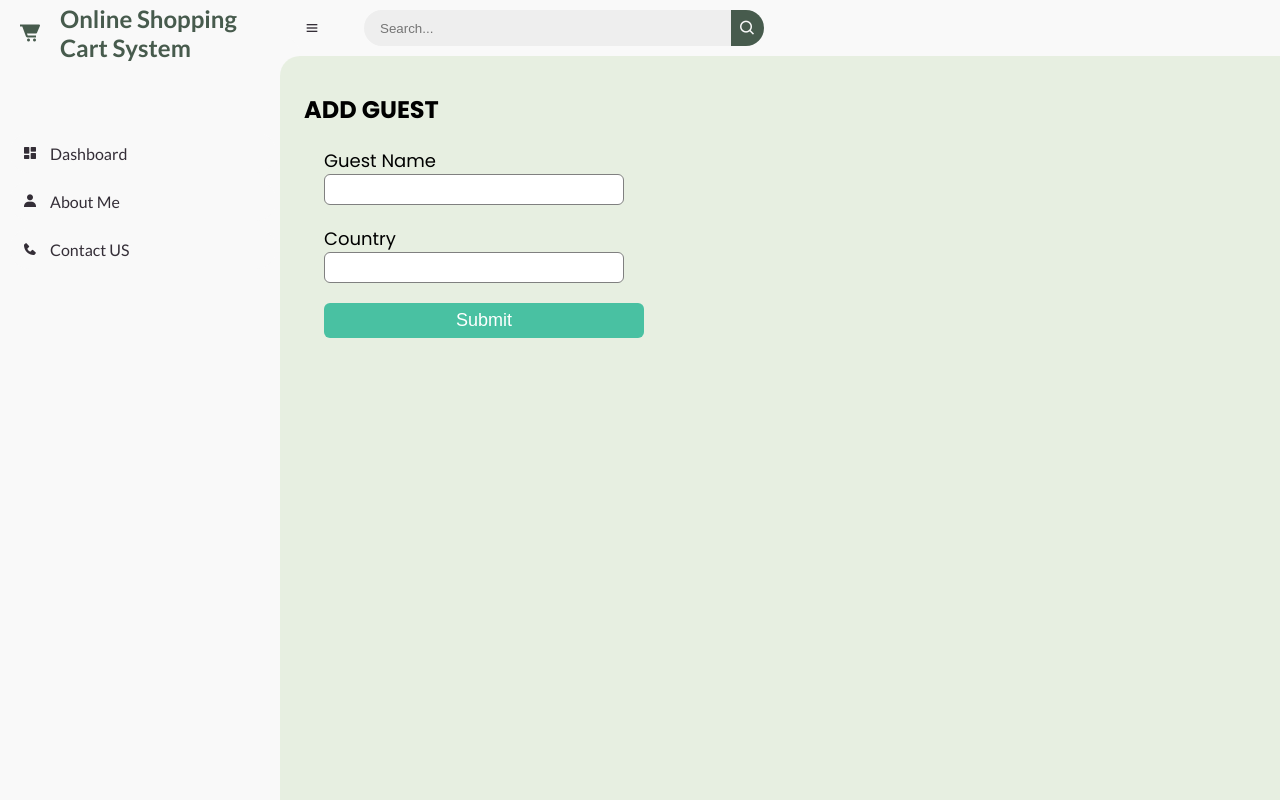
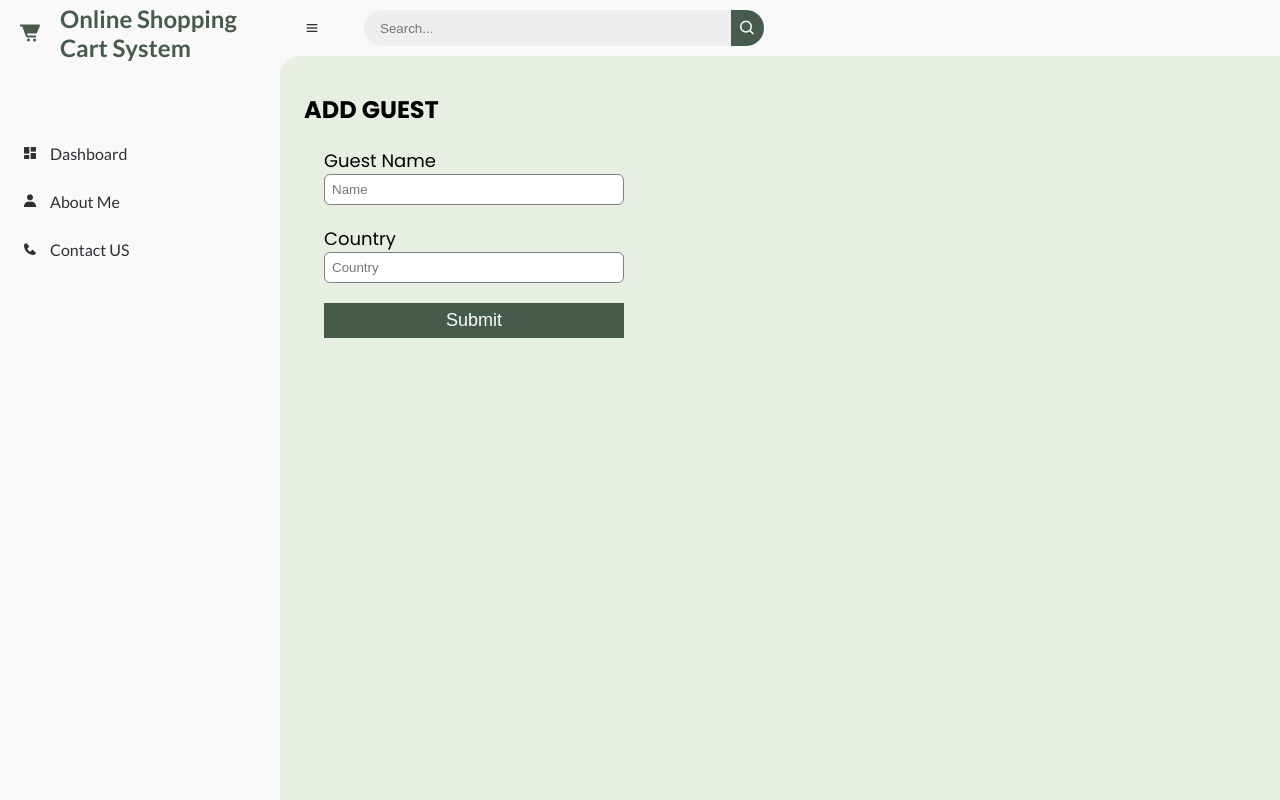
Before and after one commit to harknoel/OSCS, a PHP site: page /guestuser.php in a window 1280 px wide. Run offline with PHP 8.4, Linux system fonts and the light colour scheme; data that the repository does not hold is empty.

Commit message:
Add guest user add form

```diff
--- /dev/null
+++ b/createGuestRecord.php
@@ -0,0 +1,11 @@
+<?php
+    $mysqli = new mysqli('localhost', 'root', '', 'dbf2bontilaohark') or die(mysqli_error($mysqli));
+
+    if(isset($_POST['btnAdd'])) {
+        $guestName = $_POST['guestName'];
+        $country = $_POST['country'];
+
+        $mysqli->query("INSERT INTO tblguest (guestName, country) VALUES('$guestName', '$country')") or die($mysqli->error);
+        header("Location: dashboard.php");
+    }
+?>
--- a/css/site.css
+++ b/css/site.css
@@ -124,14 +124,16 @@ form input {
 	outline: none;
 }
 
-input[type="button"] {
-	width: 320px;
+#btnAdd {
+	width: 300px;
 	height: 35px;
 	margin-top: 20px;
 	border: none;
-	background-color: #49c1a2;
+	background: var(--green);
 	color: white;
 	font-size: 18px;
+	transition-duration: 0.4s;
+  	cursor: pointer;
 }
 
 p {
@@ -139,7 +141,6 @@ p {
 	padding-top: 20px;
 	font-size: 15px;
 }
-
 
 /* ADD GUEST USER */
 
--- a/guestuser.php
+++ b/guestuser.php
@@ -1,18 +1,19 @@
 <?php
     $title = 'Add Guest User';
     require_once 'includes/header.php';
+    require_once 'createGuestRecord.php';
 ?>
 
 <div class="signup-box">
-      <h1>ADD GUEST</h1>
-      <form>
-        <label>Guest Name</label>
-        <input type="text" placeholder="" />
-        <label>Country</label>
-        <input type="text" placeholder="" />
-        <input type="button" value="Submit" />
-      <closeform>
-      </closeform>
-    </form>
-    </div>
+    <h1>ADD GUEST</h1>
+        <form action="createGuestRecord.php" method="POST">
+            <label>Guest Name</label>
+            <input type="text" name="guestName" placeholder="Name" />
+
+            <label>Country</label>
+            <input type="text" name="country" placeholder="Country" />
+
+            <button type="submit" id="btnAdd" name="btnAdd">Submit</button>
+        </form>
+</div>
 <?php require_once 'includes/footer.php'; ?>
```
